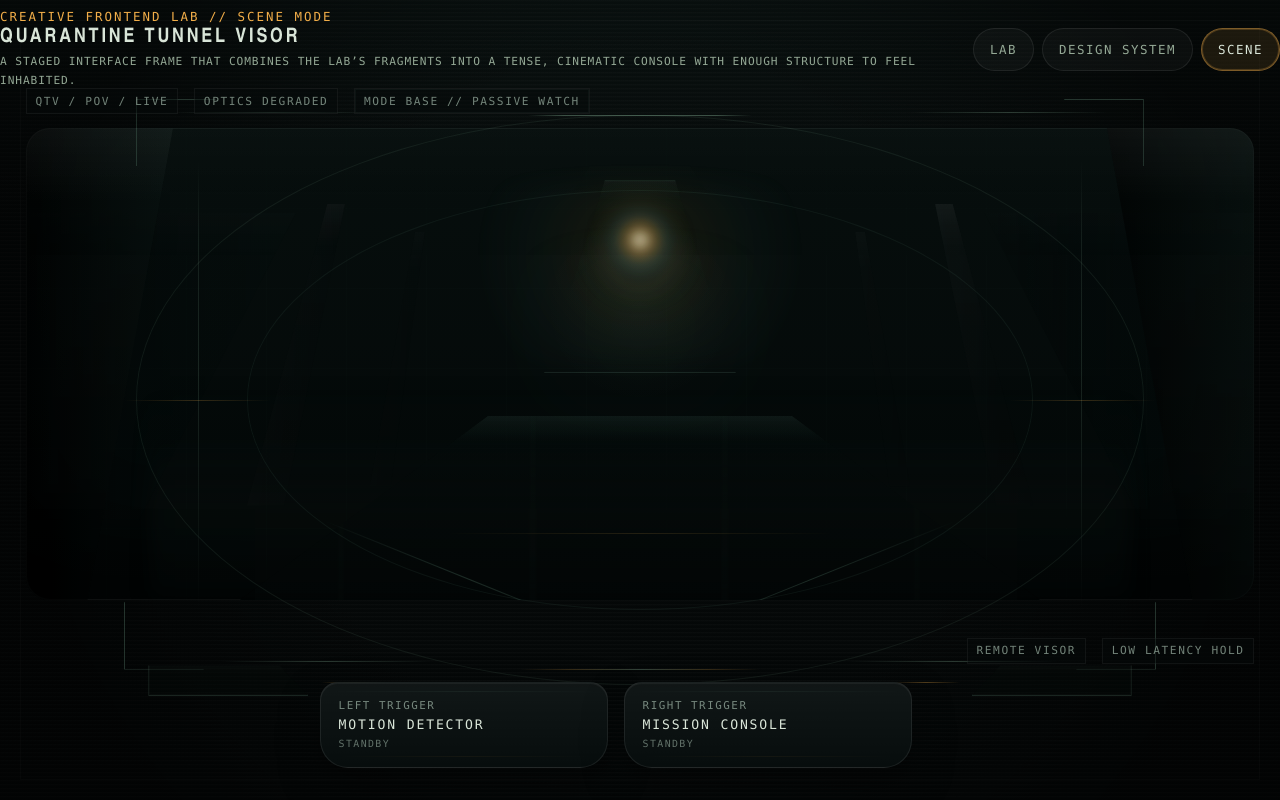
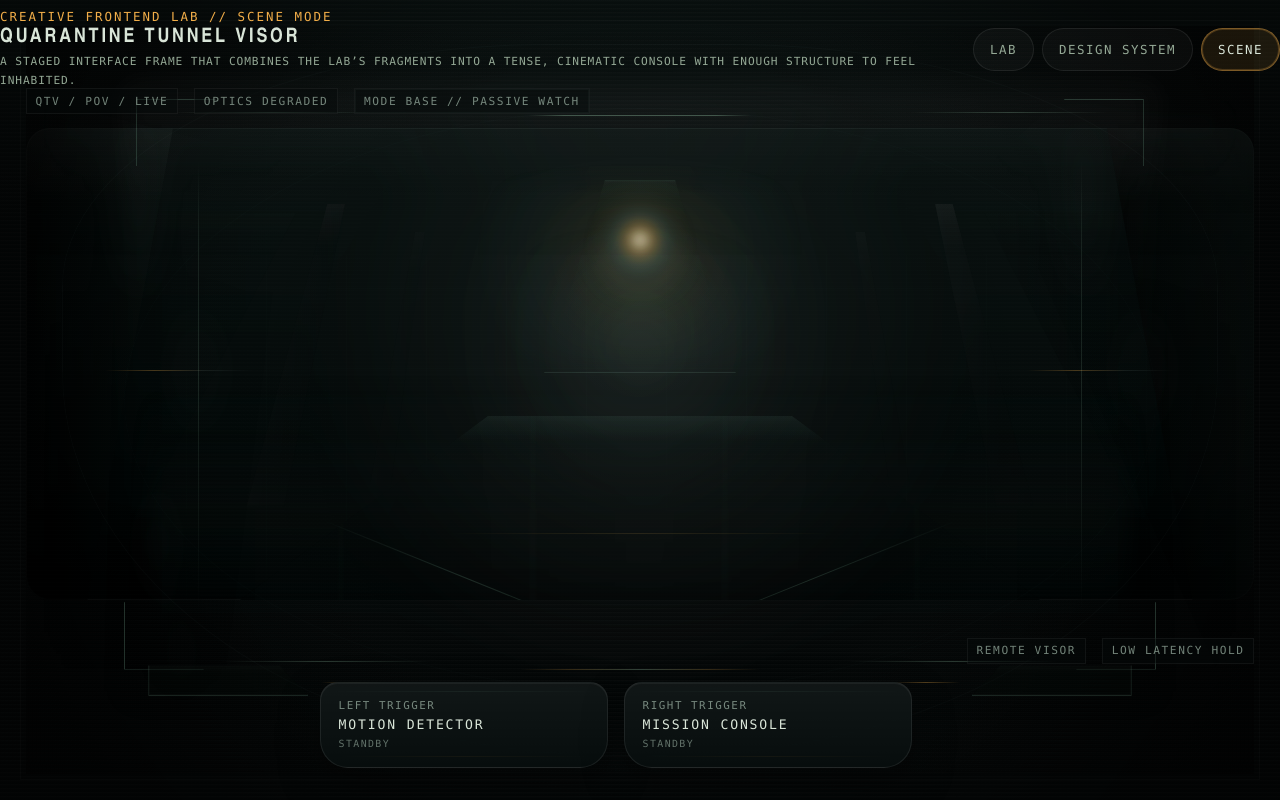
Before and after one commit to ad0v0/dev-lab, a React (Vite) app in the folder alien-hud-interface/: page / in a window 1280 px wide. Built offline with nearby package versions, Linux system fonts and the light colour scheme.

Commit message:
[Alien interface] Distort optics

```diff
--- a/alien-hud-interface/src/scene/quarantine-tunnel-visor.tsx
+++ b/alien-hud-interface/src/scene/quarantine-tunnel-visor.tsx
@@ -93,6 +93,12 @@ export function QuarantineTunnelVisor() {
 
         <div className="visor-scene__layer visor-scene__optics" aria-hidden="true">
           <div className="optics-frame">
+            <span className="optics-frame__vignette" />
+            <span className="optics-frame__veil" />
+            <span className="optics-frame__grime optics-frame__grime--left" />
+            <span className="optics-frame__grime optics-frame__grime--right" />
+            <span className="optics-frame__ghost" />
+            <span className="optics-frame__scan" />
             <span className="optics-frame__ring optics-frame__ring--outer" />
             <span className="optics-frame__ring optics-frame__ring--inner" />
             <span className="optics-frame__glint optics-frame__glint--left" />
--- a/alien-hud-interface/src/styles/index.css
+++ b/alien-hud-interface/src/styles/index.css
@@ -584,6 +584,32 @@ button {
   inset: var(--scene-space-edge);
 }
 
+.optics-frame::before,
+.optics-frame::after {
+  content: '';
+  position: absolute;
+  inset: 0;
+  pointer-events: none;
+}
+
+.optics-frame::before {
+  background:
+    radial-gradient(circle at center, transparent 0 54%, rgba(0, 0, 0, 0.08) 74%, rgba(0, 0, 0, 0.22) 100%);
+  opacity: 0.52;
+}
+
+.optics-frame::after {
+  inset: 2.5% 3%;
+  border-radius: 42% 42% 48% 48% / 34% 34% 54% 54%;
+  border: 1px solid rgba(210, 233, 221, 0.028);
+  opacity: 0.72;
+}
+
+.optics-frame__vignette,
+.optics-frame__veil,
+.optics-frame__grime,
+.optics-frame__ghost,
+.optics-frame__scan,
 .optics-frame__ring,
 .optics-frame__glint,
 .hud-shell-frame__edge,
@@ -595,32 +621,96 @@ button {
   display: block;
 }
 
+.optics-frame__vignette {
+  inset: 0;
+  background:
+    radial-gradient(circle at center, transparent 0 40%, rgba(6, 12, 11, 0.06) 56%, rgba(0, 0, 0, 0.24) 78%, rgba(0, 0, 0, 0.52) 100%);
+  opacity: 0.94;
+}
+
+.optics-frame__veil {
+  inset: 8% 8% 10%;
+  background:
+    radial-gradient(circle at 50% 44%, rgba(214, 232, 223, 0.1), rgba(214, 232, 223, 0.04) 26%, transparent 54%),
+    linear-gradient(180deg, rgba(255, 255, 255, 0.04), rgba(210, 233, 221, 0.015) 18%, rgba(10, 18, 18, 0.045) 66%, rgba(0, 0, 0, 0.09));
+  filter: blur(14px);
+  opacity: 0.8;
+}
+
+.optics-frame__grime {
+  top: 10%;
+  bottom: 8%;
+  width: 20%;
+  background:
+    linear-gradient(180deg, rgba(222, 237, 229, 0.03), transparent 18%, rgba(0, 0, 0, 0.04) 70%, transparent),
+    radial-gradient(ellipse at 38% 18%, rgba(214, 232, 223, 0.08), transparent 16%),
+    radial-gradient(ellipse at 62% 44%, rgba(214, 232, 223, 0.055), transparent 18%),
+    radial-gradient(ellipse at 46% 72%, rgba(214, 232, 223, 0.05), transparent 14%),
+    radial-gradient(ellipse at 56% 90%, rgba(214, 232, 223, 0.04), transparent 10%);
+  filter: blur(18px);
+  opacity: 0.42;
+}
+
+.optics-frame__grime--left {
+  left: 1.5%;
+  clip-path: polygon(0 0, 100% 10%, 72% 100%, 0 100%);
+}
+
+.optics-frame__grime--right {
+  right: 1.5%;
+  clip-path: polygon(28% 0, 100% 0, 100% 100%, 0 10%);
+}
+
+.optics-frame__ghost {
+  inset: 18% 23% 25%;
+  background:
+    radial-gradient(circle at 50% 40%, rgba(214, 232, 223, 0.04), transparent 44%),
+    linear-gradient(90deg, transparent, rgba(255, 255, 255, 0.02), transparent);
+  filter: blur(20px);
+  opacity: 0.42;
+  transform: translate(0.7%, 0.35%);
+}
+
+.optics-frame__scan {
+  inset: 0;
+  background:
+    repeating-linear-gradient(
+      180deg,
+      rgba(214, 232, 223, 0.028) 0,
+      rgba(214, 232, 223, 0.028) 1px,
+      transparent 2px,
+      transparent 4px
+    );
+  mask-image: radial-gradient(circle at center, rgba(0, 0, 0, 0.2), black 58%, rgba(0, 0, 0, 0.22));
+  opacity: 0.4;
+}
+
 .optics-frame__ring--outer {
-  inset: 12% 9%;
-  border: 1px solid rgba(159, 227, 193, 0.08);
+  inset: 11% 8%;
+  border: 1px solid rgba(159, 227, 193, 0.035);
   border-radius: 50%;
+  opacity: 0.34;
 }
 
 .optics-frame__ring--inner {
-  inset: 22% 18%;
-  border: 1px solid rgba(159, 227, 193, 0.06);
-  border-radius: 50%;
+  display: none;
 }
 
 .optics-frame__glint {
-  top: 50%;
+  top: 46%;
   width: 12%;
   height: 1px;
-  background: linear-gradient(90deg, transparent, rgba(242, 174, 73, 0.42), transparent);
-  opacity: 0.5;
+  background: linear-gradient(90deg, transparent, rgba(242, 174, 73, 0.5), rgba(210, 233, 221, 0.14), transparent);
+  opacity: 0.56;
+  filter: blur(0.35px);
 }
 
 .optics-frame__glint--left {
-  left: 8%;
+  left: 6.5%;
 }
 
 .optics-frame__glint--right {
-  right: 8%;
+  right: 6.5%;
 }
 
 .hud-shell-frame__edge {
```
